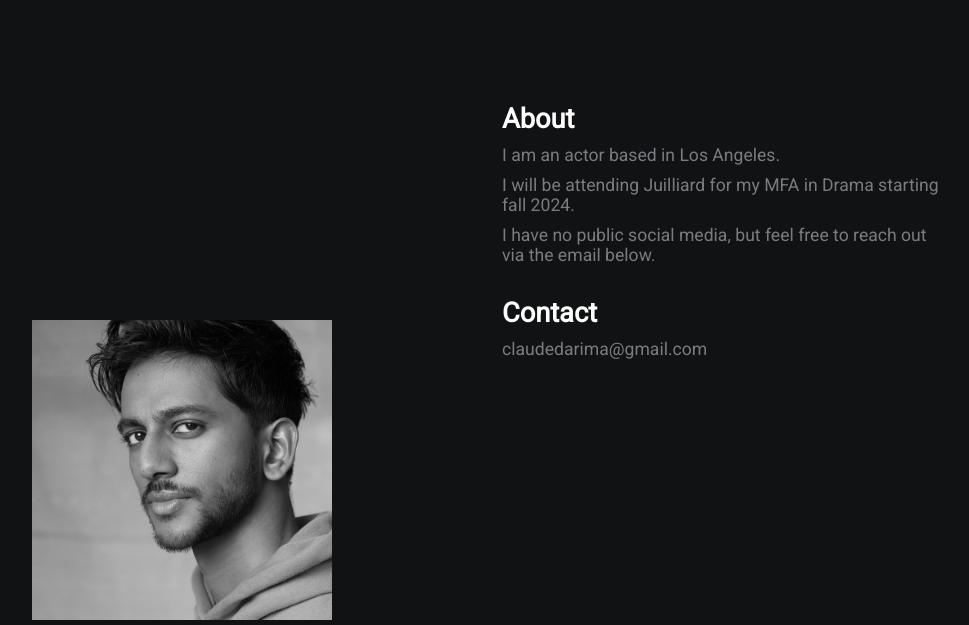
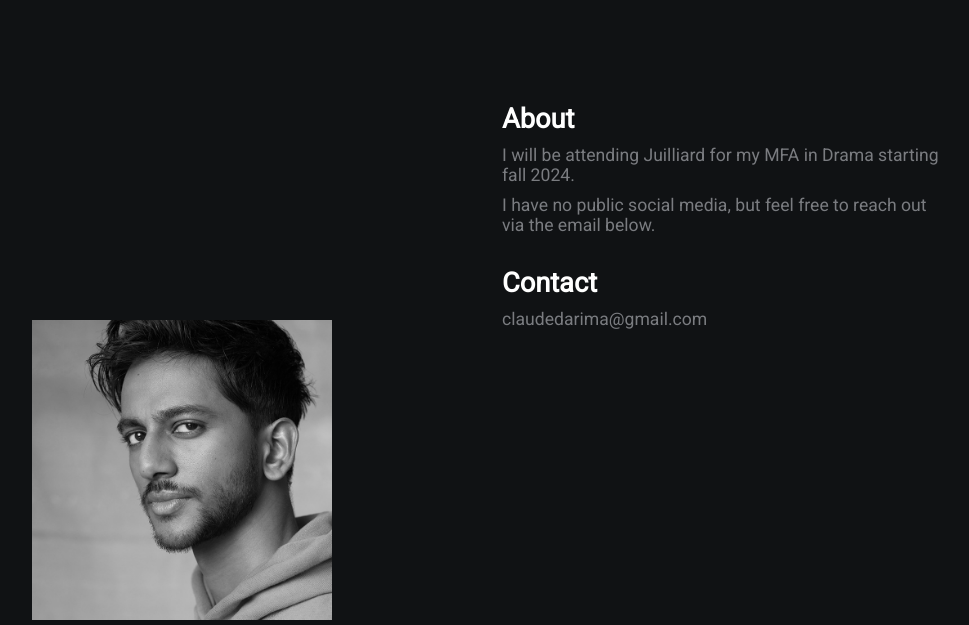
Before and after one commit to cyald/cyald.github.io, a plain HTML site: page index.html in a window 1280 px wide. Shown: the top 625 px of the page, without its empty margins (138-1107 px from the left). Drawn offline with Linux system fonts and the light colour scheme.

Commit message:
Update index.html

```diff
--- a/index.html
+++ b/index.html
@@ -17,7 +17,6 @@
         </div>
         <div class="section-2">
             <h2>About</h2>
-            <p>I am an actor based in Los Angeles.</p>
             <p>I will be attending Juilliard for my MFA in Drama starting fall 2024.</p>
             <p>I have no public social media, but feel free to reach out via the email below.</p>
 
```
